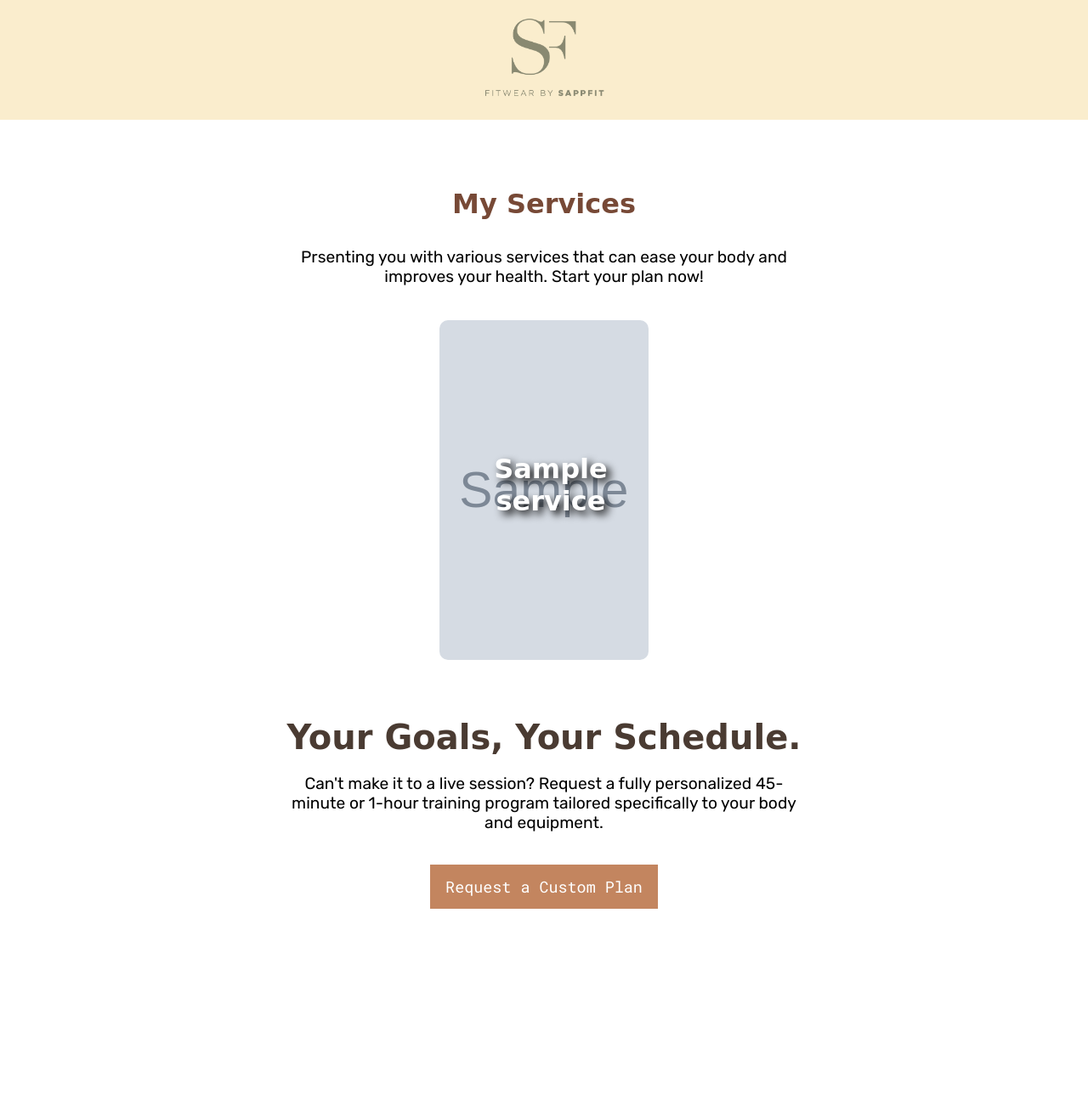
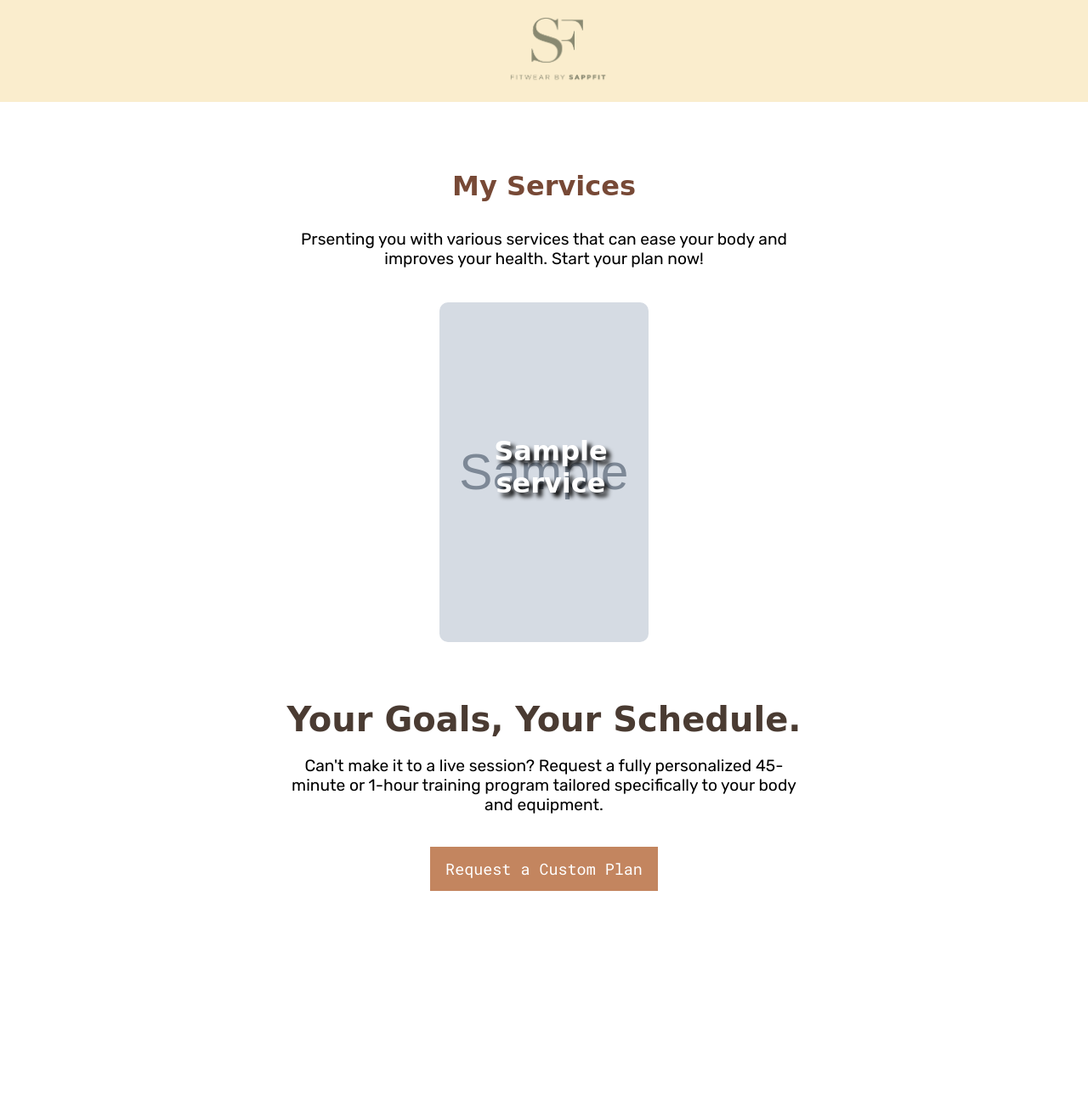
Before and after one commit to whyme-duh/sapp-fit, a Django app: page /services/ in a window 1280 px wide. Shown: the whole page at 85% size. After the commit the page ends 1049 px from the top, so only its background shows below. Run offline with Django 4.2, Linux system fonts and the light colour scheme; tables that the repository leaves empty hold one stand-in row (values such as "Sample post"); grey boxes marked "Sample" are stand-in pictures; some libraries are stand-ins or nearby versions; some web fonts are replaced.

Commit message:
slight UI chaneg

```diff
--- a/website/static/website/style.css
+++ b/website/static/website/style.css
@@ -6,6 +6,8 @@
 @import url('https://fonts.googleapis.com/css2?family=Inconsolata&family=Rubik&display=swap');
 @import url('https://fonts.googleapis.com/css2?family=Bungee&display=swap');
 @import url('https://fonts.googleapis.com/css2?family=Bungee&family=Playfair+Display:ital,wght@0,400..900;1,400..900&display=swap');
+@import url('https://fonts.googleapis.com/css2?family=Inter:ital,opsz,wght@0,14..32,100..900;1,14..32,100..900&display=swap');
+
 
 :root{
     --title-family :'Unbounded', cursive;
@@ -24,6 +26,7 @@
     --button-color: #d4a373;
     --text-primary: #4A3B32;
     --read-more-btn: rgb(241, 180, 89);
+    --second-parafont: "Inter", sans-serif;
 
 }
 
@@ -160,14 +163,28 @@ transition-delay: 1.2s;
     background-color: var(--navbar-color);
     justify-content: space-between;
     align-items: center;
+    padding: 0.1em;
+    position:fixed;
+    z-index: 10000;
+    width: 100%;
+}
+.page-navbar{
+    background-color: var(--navbar-color);
+    display: flex;
+    justify-content: center;
+    width: 100%;
     padding: 1em;
+}
+.page-navbar .brand{
+    width: fit-content;
+
 }
 .right-side{
     display: flex;
 }
 
 .brand img{
-    width: 150px;
+    width: 120px;
 }
 
 nav ul{
@@ -570,7 +587,7 @@ li a:hover{
 }
 .service-name {
     left:50%;
-    text-shadow: 5px 5px 10px rgb(0, 0, 0);
+    text-shadow: 5px 5px 5px rgb(0, 0, 0);
     transform: translate(-50%, -50%);
     font-family: var(--title-family);
     text-align: center;
--- a/website/templates/website/home.html
+++ b/website/templates/website/home.html
@@ -175,8 +175,8 @@
         </div>
         <div class="contact" id="contact">
             <h1 class="title">Contact Me</h1>
-            <p class="bio">Slide into my DMs to start your fitness journey, or message me directly below</p>
             <div class="contact-detail">
+                <p class="contact-detail-msg">Slide into my DMs to start your fitness journey, or message me directly below</p>
                 <a href="{{about.instagram}}">
                     <p><i class="fa fa-instagram"></i>&nbsp; sappfit</p>
                 </a>
--- a/website/templates/website/navbar.html
+++ b/website/templates/website/navbar.html
@@ -1,5 +1,5 @@
 {%load static %}
 
-<div class="navbar responsive-navbar">
+<div class="page-navbar responsive-navbar">
     <div class="brand"><a href="{% url 'home-page' %}"><img src="{% static 'website/logo.png' %}" alt="logo"></a></div>
 </div>
```
Also changed, not shown: other parts of website/static/website/style.css (+17 -10 lines).
